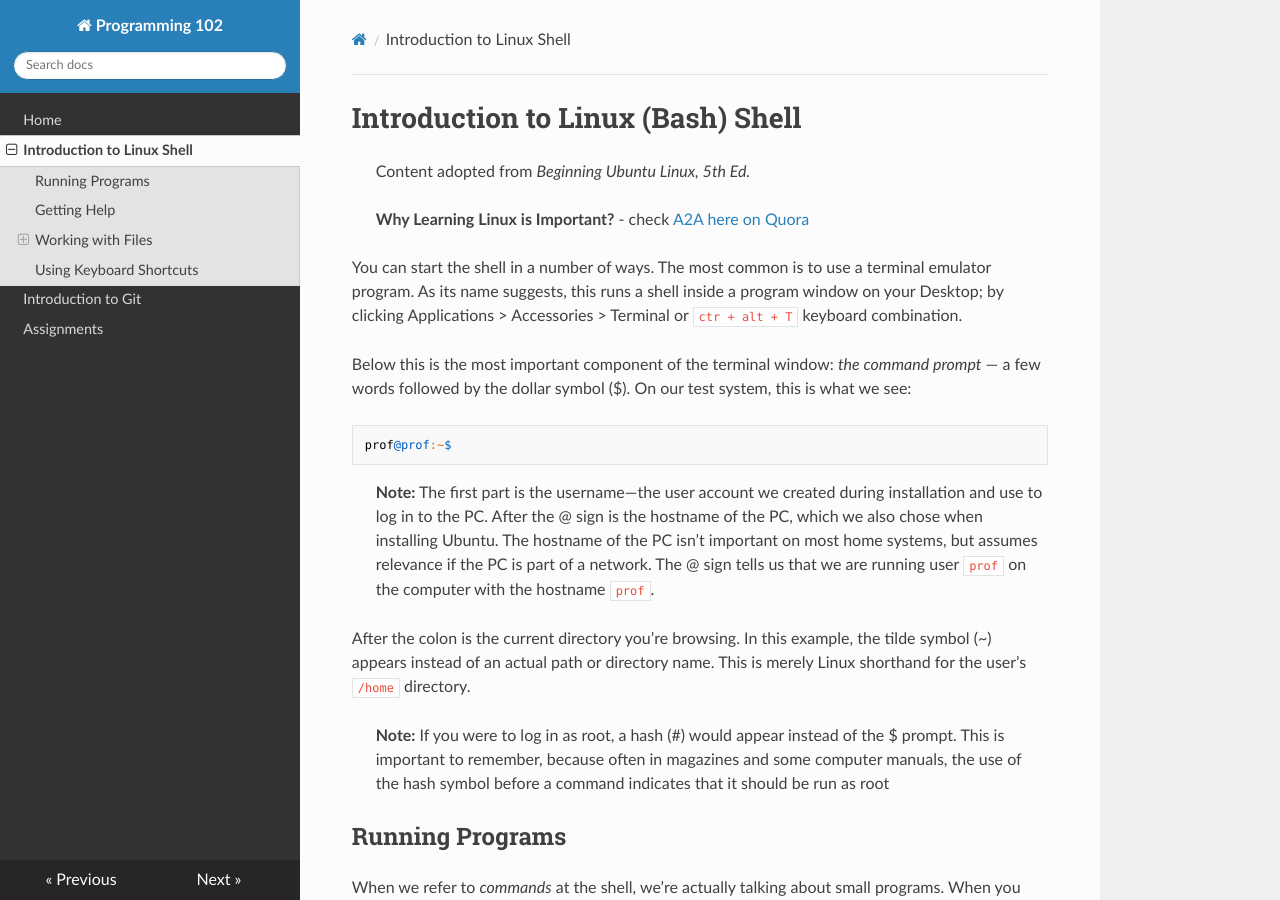
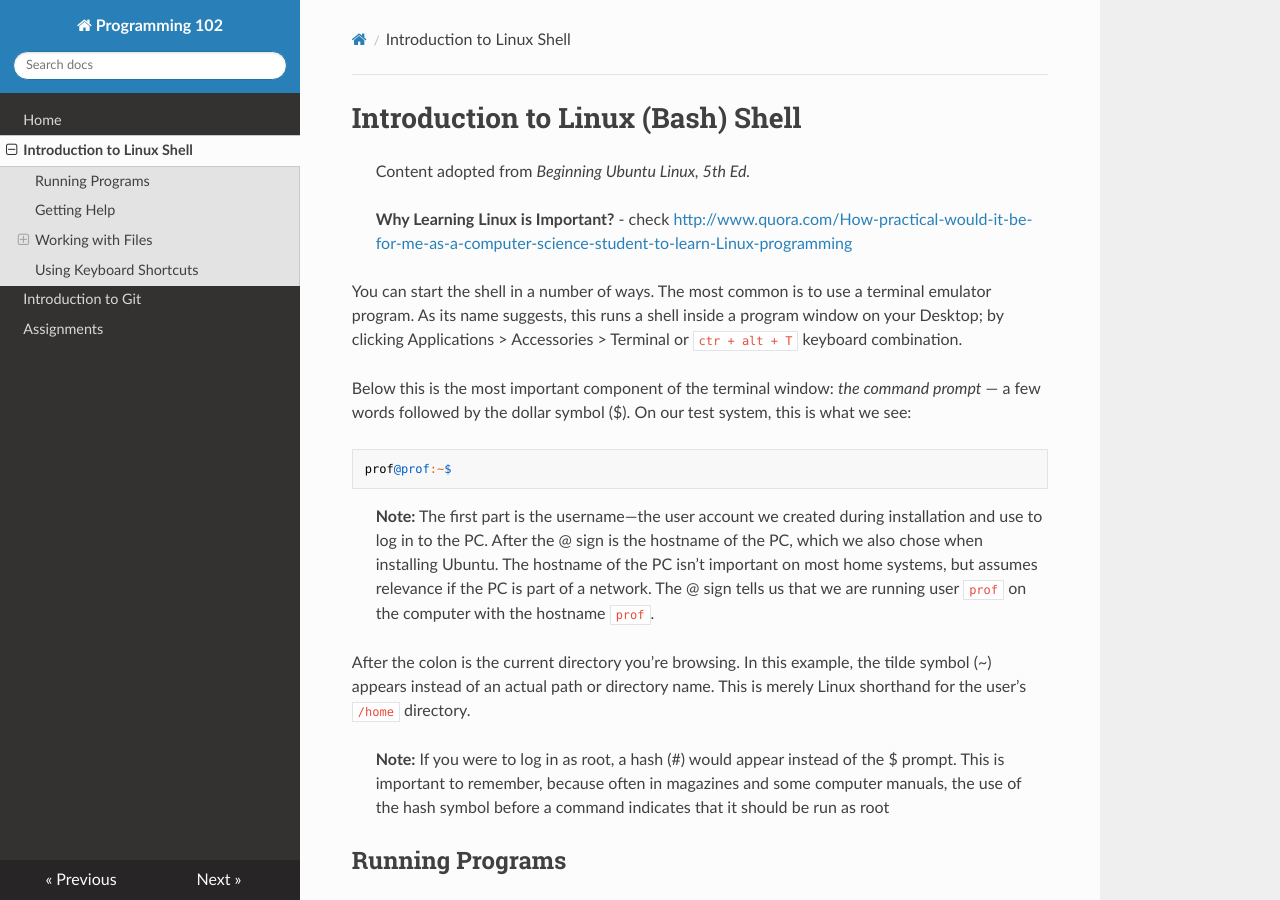
Before and after one commit to uonbi/programming102, an MkDocs documentation site: the page built from docs/shell.md, in a window 1280 px wide and 900 px high. Built offline with MkDocs 1.6.1, drawn with Linux system fonts in a browser that asks for light colours; nearby versions of some CDN libraries; old or Windows-style settings are respelled for this version of MkDocs.

Commit message:
Fix link readability

```diff
--- a/docs/shell.md
+++ b/docs/shell.md
@@ -1,7 +1,7 @@
 # Introduction to Linux (Bash) Shell
 >Content adopted from *Beginning Ubuntu Linux, 5th Ed.*
 
-> **Why Learning Linux is Important?** - check [A2A here on Quora](http://www.quora.com/How-practical-would-it-be-for-me-as-a-computer-science-student-to-learn-Linux-programming)
+> **Why Learning Linux is Important?** - check [http://www.quora.com/How-practical-would-it-be-for-me-as-a-computer-science-student-to-learn-Linux-programming](http://www.quora.com/How-practical-would-it-be-for-me-as-a-computer-science-student-to-learn-Linux-programming)
 
 You can start the shell in a number of ways. The most common is to use a terminal emulator program. As its name suggests, this runs a shell inside a program window on your Desktop; by clicking Applications > Accessories > Terminal or `ctr + alt + T` keyboard combination.
 
```
